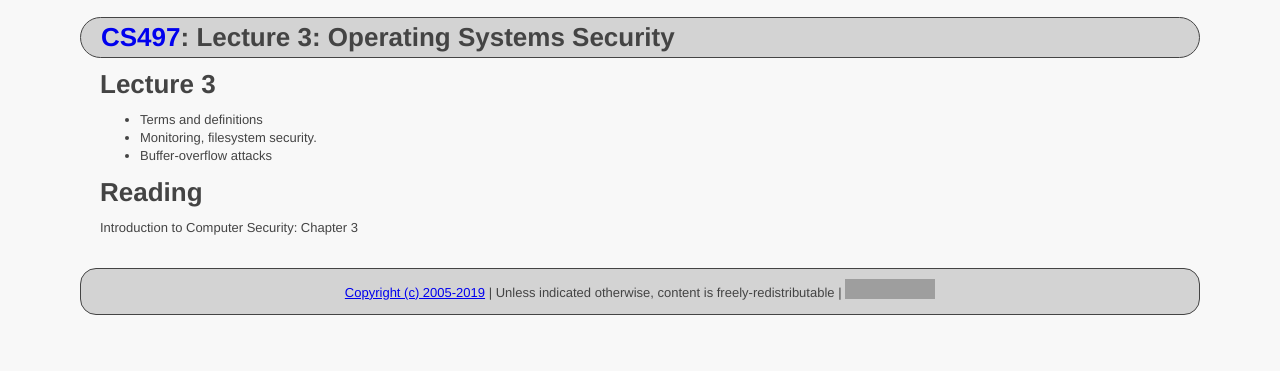
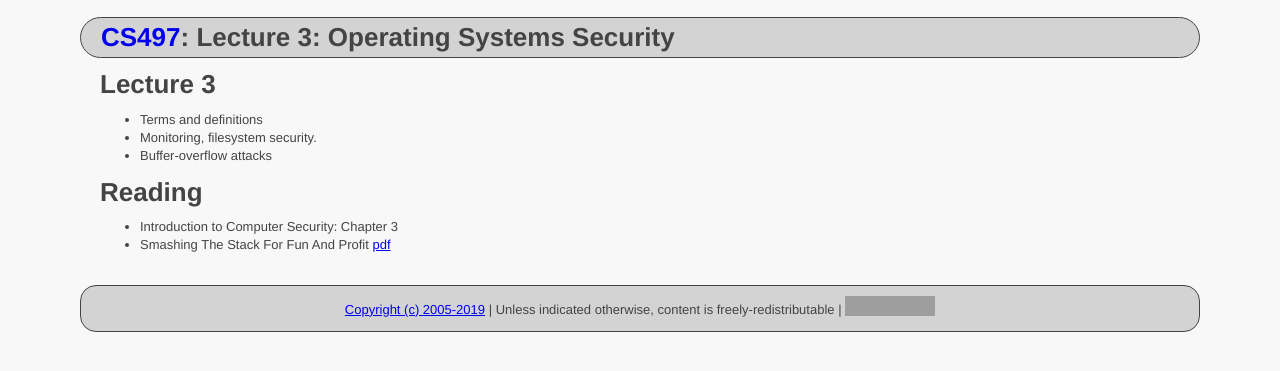
Before and after one commit to ycpcs/cs497-spring2019, a Jekyll site: the page built from lectures/lecture03.md, in a window 1280 px wide. Shown: the top 371 px of the page. Built offline with Jekyll 4.4.1, drawn with Linux system fonts in a browser that asks for light colours; grey boxes are pictures that could not be loaded.

Commit message:
Update lecture03.md

```diff
--- a/lectures/lecture03.md
+++ b/lectures/lecture03.md
@@ -12,4 +12,5 @@ title: "Lecture 3: Operating Systems Security"
 
 # Reading
 
-Introduction to Computer Security: Chapter 3
+- Introduction to Computer Security: Chapter 3
+- Smashing The Stack For Fun And Profit [pdf](http://www-inst.eecs.berkeley.edu/~cs161/fa08/papers/stack_smashing.pdf)
```
